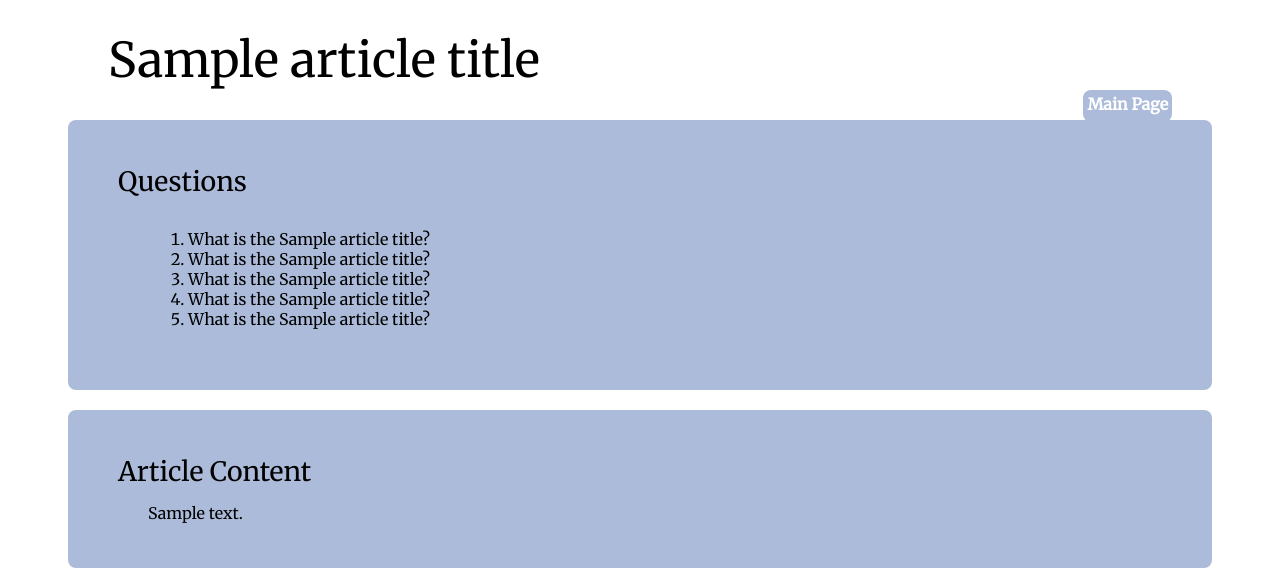
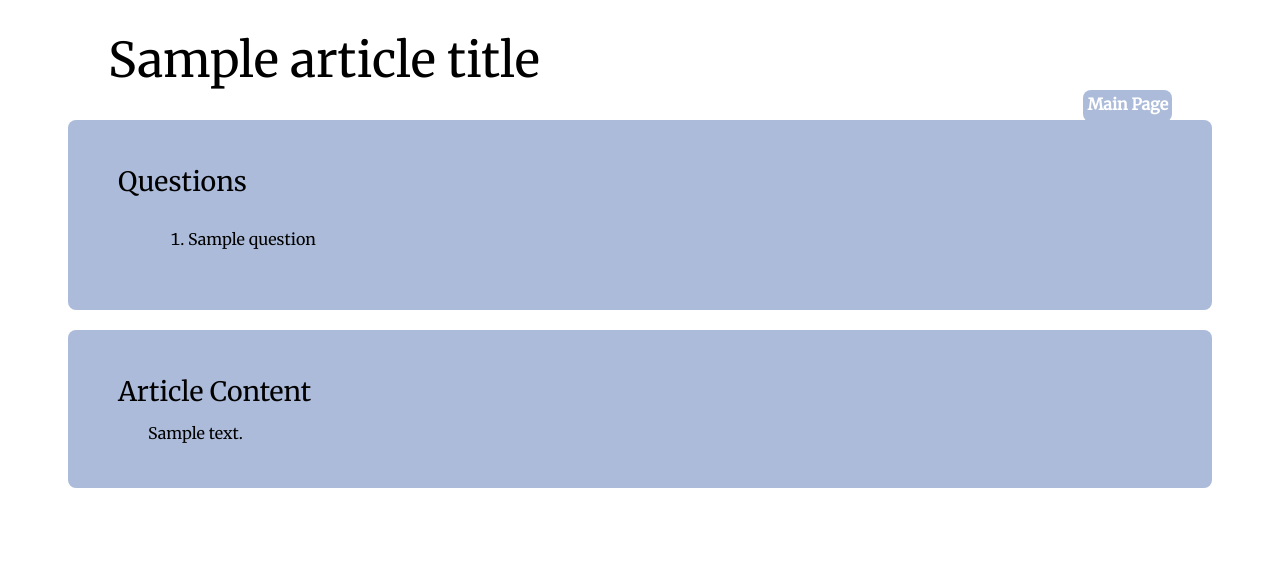
Before and after one commit to TimelyToga/wikiquiz, a Django app: template webfiles/templates/quiz.html in a window 1280 px wide. Shown: the top 569 px of the page. Run offline with Django 3.2, Linux system fonts and the light colour scheme; the template is opened without the code that fills it: most values are stand-ins (such as "Sample title", 1, 10 or a date in 2020).

Commit message:
Questions are now randomly and dynamically generated to be displayed

```diff
--- a/webfiles/templates/quiz.html
+++ b/webfiles/templates/quiz.html
@@ -24,11 +24,9 @@
             </div>
             <div class="bubble_content">
                 <ol>
-                    <li>What is the {{ article_title }}?</li>
-                    <li>What is the {{ article_title }}?</li>
-                    <li>What is the {{ article_title }}?</li>
-                    <li>What is the {{ article_title }}?</li>
-                    <li>What is the {{ article_title }}?</li>
+                    {% for q in questions %}
+                    <li>{{ q }}</li>
+                    {% endfor %}
                 </ol>
             </div>
         </div>
```
Also changed, not shown: webfiles/views.py (+4 -14 lines).
